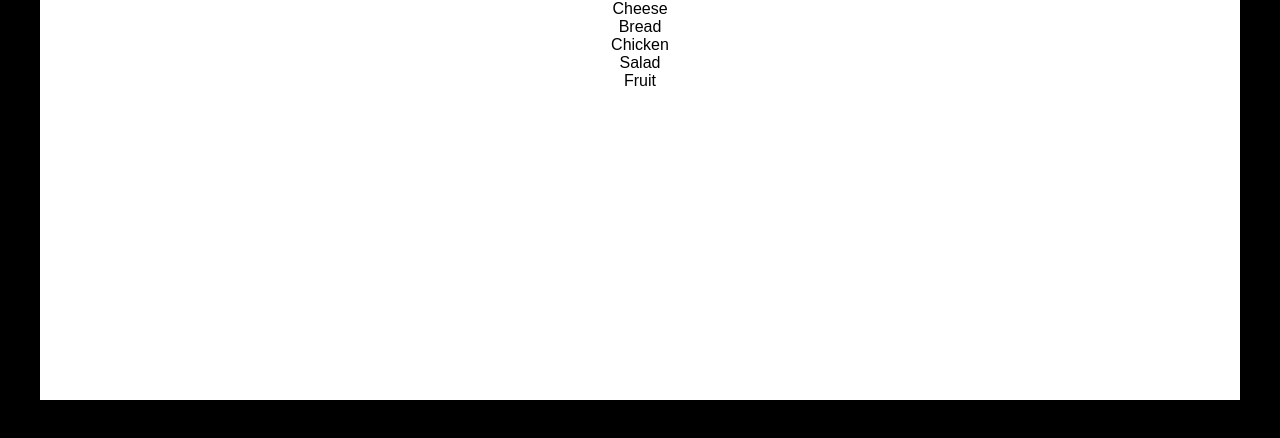
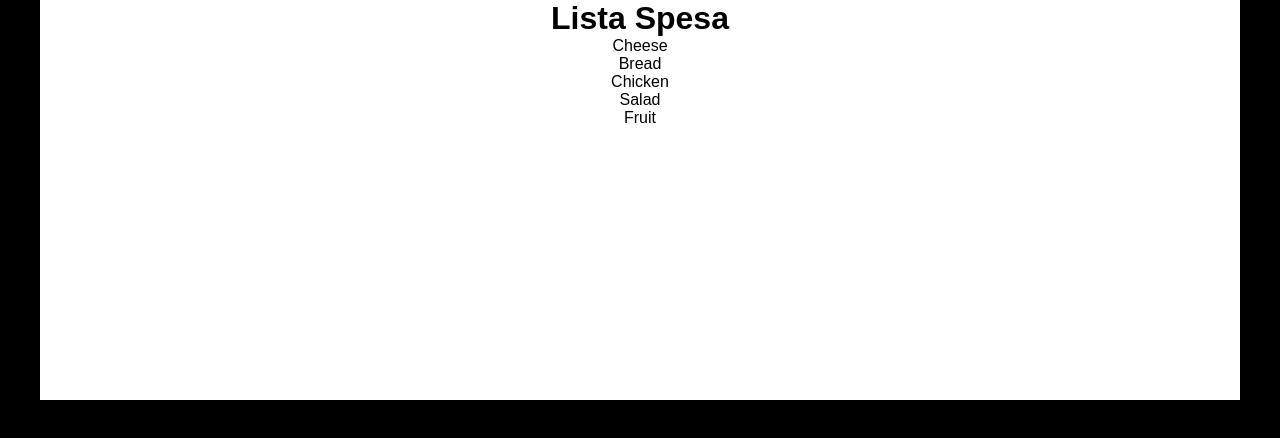
Before and after one commit to FrenzH/js-lista-spesa, a plain HTML site: page index.html in a window 1280 px wide. Drawn offline with Linux system fonts and the light colour scheme.

Commit message:
html-fixed

```diff
--- a/index.html
+++ b/index.html
@@ -15,6 +15,8 @@
 
         <div id="shopping-list" class="text-center">
 
+            <h1>Lista Spesa</h1>
+
 
 
 
```
